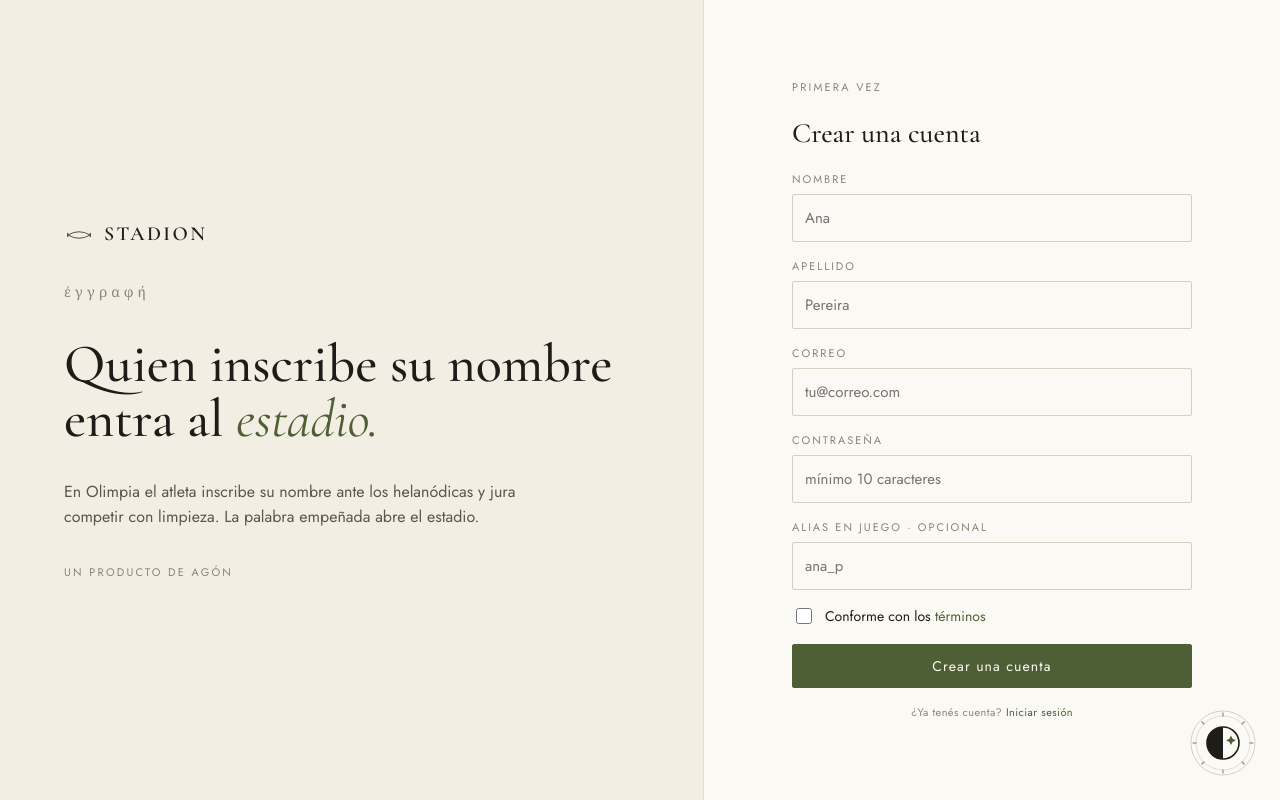
After one commit to lzzro/agonstadion, a PHP site: page /registro.html in a window 1280 px wide. The commit adds this page. Run offline with PHP 8.4, Linux system fonts and the light colour scheme.

Commit message:
Separar el acceso en login.html y registro.html

```diff
--- a/public/css/style.css
+++ b/public/css/style.css
@@ -156,7 +156,7 @@ input:invalid:not(:placeholder-shown) { border-color: var(--cinabrio); }
 fieldset { border: 1px solid var(--hair); padding: 16px; display: flex; flex-direction: column; gap: 12px; }
 legend { font-family: var(--serif); font-size: 20px; padding: 0 6px; }
 .opciones { display: grid; grid-template-columns: 1fr; gap: 10px; }
-.opcion { display: flex; gap: 10px; align-items: flex-start; padding: 12px; border: 1px solid var(--hair); background: var(--pario); font-size: 14px; letter-spacing: 0; text-transform: none; color: var(--ink); }
+.opcion { display: flex; flex-direction: row; gap: 10px; align-items: flex-start; padding: 12px; border: 1px solid var(--hair); background: var(--pario); font-size: 14px; letter-spacing: 0; text-transform: none; color: var(--ink); }
 .opcion input { width: 16px; height: 16px; accent-color: var(--olivo); margin-top: 2px; }
 .chips { display: flex; flex-wrap: wrap; gap: 8px; }
 .chip { font-size: 12px; letter-spacing: .1em; text-transform: uppercase; padding: 7px 12px; border: 1px solid var(--hair); background: var(--pario); color: var(--ink2); }
--- /dev/null
+++ b/public/registro.html
@@ -0,0 +1,67 @@
+<!DOCTYPE html>
+<html lang="es">
+<head>
+  <meta charset="UTF-8">
+  <meta name="viewport" content="width=device-width, initial-scale=1.0">
+  <meta name="description" content="Stadion: plataforma modular de torneos de Agón.">
+  <title>Crear una cuenta · Stadion</title>
+  <link rel="icon" href="img/stadion.png">
+  <link rel="stylesheet" href="css/style.css">
+  <script src="js/tema.js"></script>
+</head>
+<body>
+<div class="acceso">
+  <section class="panel panel-marmol">
+    <a class="marca" href="index.html"><svg width="30" height="30" viewBox="0 0 200 200" xmlns="http://www.w3.org/2000/svg" aria-hidden="true">
+  <path d="M 26,100 A 146.9 146.9 0 0 1 174,100 A 146.9 146.9 0 0 1 26,100 Z" fill="none" stroke="currentColor" stroke-width="5"/>
+  <rect x="22" y="86" width="6" height="28" fill="currentColor"/>
+  <rect x="172" y="86" width="6" height="28" fill="currentColor"/>
+</svg><span>STADION</span></a>
+    <p class="epigrafe">ἐγγραφή</p>
+    <h1>Quien inscribe su nombre<br>entra al <em>estadio.</em></h1>
+    <p class="intro">En Olimpia el atleta inscribe su nombre ante los helanódicas y jura competir con limpieza. La palabra empeñada abre el estadio.</p>
+    <span class="etiqueta">Un producto de Agón</span>
+  </section>
+  <section class="panel panel-form">
+    <form action="../apps/controllers/registroController.php" method="post" id="alta">
+      <span class="etiqueta">Primera vez</span>
+      <h2>Crear una cuenta</h2>
+      <label>Nombre<input type="text" name="nombre" placeholder="Ana" required minlength="2" maxlength="40" autocomplete="given-name"></label>
+      <label>Apellido<input type="text" name="apellido" placeholder="Pereira" required minlength="2" maxlength="40" autocomplete="family-name"></label>
+      <label>Correo<input type="email" name="correo" placeholder="tu@correo.com" required maxlength="120" autocomplete="email"></label>
+      <label>Contraseña<input type="password" name="password" placeholder="mínimo 10 caracteres" required minlength="10" autocomplete="new-password"></label>
+      <label>Alias en juego · opcional<input type="text" name="alias" placeholder="ana_p" maxlength="20" pattern="[A-Za-z0-9_]+" title="Letras, números y guion bajo"></label>
+      <label class="opcion" style="border:none;padding:0"><input type="checkbox" name="terminos" required> <span>Conforme con los <a href="#" style="color:var(--olivo)">términos</a></span></label>
+      <button class="btn btn-primario" type="submit">Crear una cuenta</button>
+      <span class="etiqueta" style="text-transform:none;letter-spacing:.04em;text-align:center">¿Ya tenés cuenta? <a href="login.html" style="color:var(--olivo)">Iniciar sesión</a></span>
+    </form>
+  </section>
+</div>
+<button type="button" class="interruptor-tema" id="interruptor-tema">
+<svg width="66" height="66" viewBox="0 0 66 66" xmlns="http://www.w3.org/2000/svg" aria-label="Cambiar a modo noche">
+  <circle cx="33" cy="33" r="32" fill="#FBF9F4"/>
+  <circle cx="33" cy="33" r="32" fill="none" stroke="#D6CFC1" stroke-width="1"/>
+  <circle cx="33" cy="33" r="27" fill="none" stroke="#E3DDD0" stroke-width="1"/>
+  <g stroke="#8A8478" stroke-width="1.1">
+    <path d="M33,2.6 v4"/><path d="M33,59.4 v4"/><path d="M2.6,33 h4"/><path d="M59.4,33 h4"/>
+    <path d="M11.5,11.5 l2.8,2.8"/><path d="M54.5,54.5 l-2.8,-2.8"/><path d="M11.5,54.5 l2.8,-2.8"/><path d="M54.5,11.5 l-2.8,2.8"/>
+  </g>
+  <path d="M33,17 A16,16 0 0,0 33,49 Z" fill="#1E1C18"/>
+  <circle cx="33" cy="33" r="16" fill="none" stroke="#1E1C18" stroke-width="1.6"/>
+  <path d="M41,25.5 l1.6,3.2 l3.2,1.6 l-3.2,1.6 l-1.6,3.2 l-1.6,-3.2 l-3.2,-1.6 l3.2,-1.6 Z" fill="#4F5F35"/>
+</svg>
+<svg width="66" height="66" viewBox="0 0 66 66" xmlns="http://www.w3.org/2000/svg" aria-label="Cambiar a modo día">
+  <circle cx="33" cy="33" r="32" fill="#14130F"/>
+  <circle cx="33" cy="33" r="32" fill="none" stroke="#3A362E" stroke-width="1"/>
+  <circle cx="33" cy="33" r="27" fill="none" stroke="#2A2822" stroke-width="1"/>
+  <g stroke="#6E675A" stroke-width="1.1">
+    <path d="M33,2.6 v4"/><path d="M33,59.4 v4"/><path d="M2.6,33 h4"/><path d="M59.4,33 h4"/>
+    <path d="M11.5,11.5 l2.8,2.8"/><path d="M54.5,54.5 l-2.8,-2.8"/><path d="M11.5,54.5 l2.8,-2.8"/><path d="M54.5,11.5 l2.8,2.8"/>
+  </g>
+  <path d="M33,17 A16,16 0 0,1 33,49 Z" fill="#EDE7DA"/>
+  <circle cx="33" cy="33" r="16" fill="none" stroke="#EDE7DA" stroke-width="1.6"/>
+  <path d="M25,25.5 l1.6,3.2 l3.2,1.6 l-3.2,1.6 l-1.6,3.2 l-1.6,-3.2 l-3.2,-1.6 l3.2,-1.6 Z" fill="#8CA368"/>
+</svg>
+</button>
+</body>
+</html>
```
Also changed, not shown: public/login.html (+1 -12 lines).
